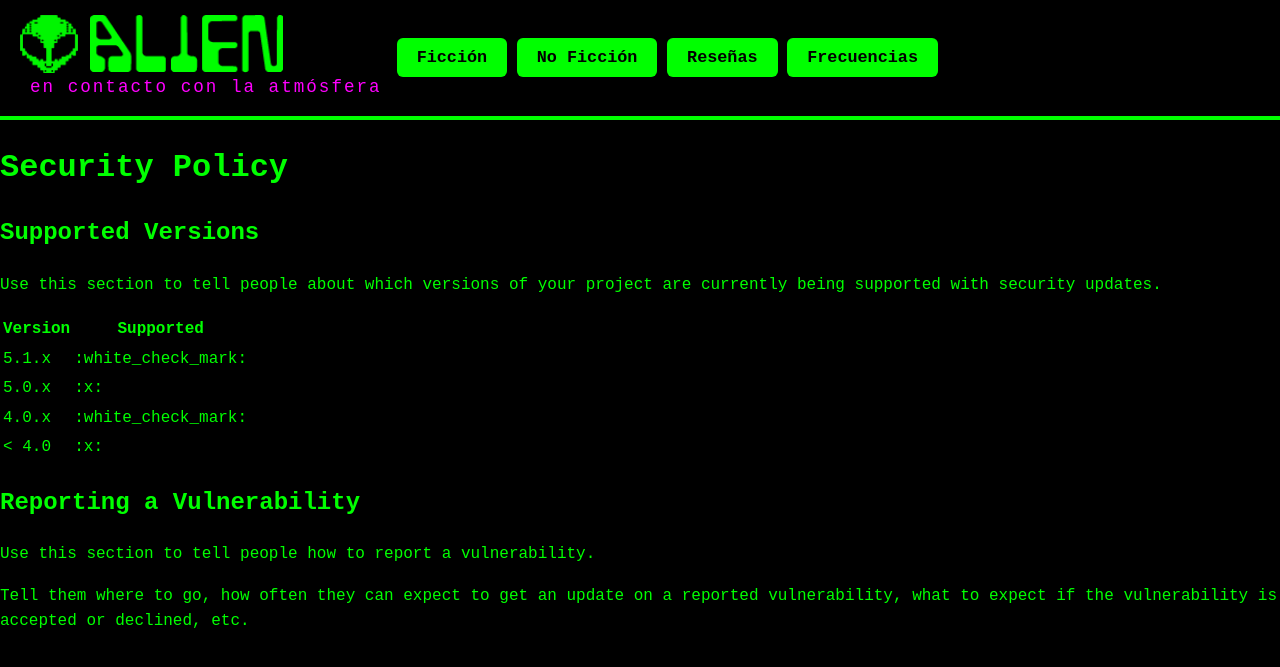
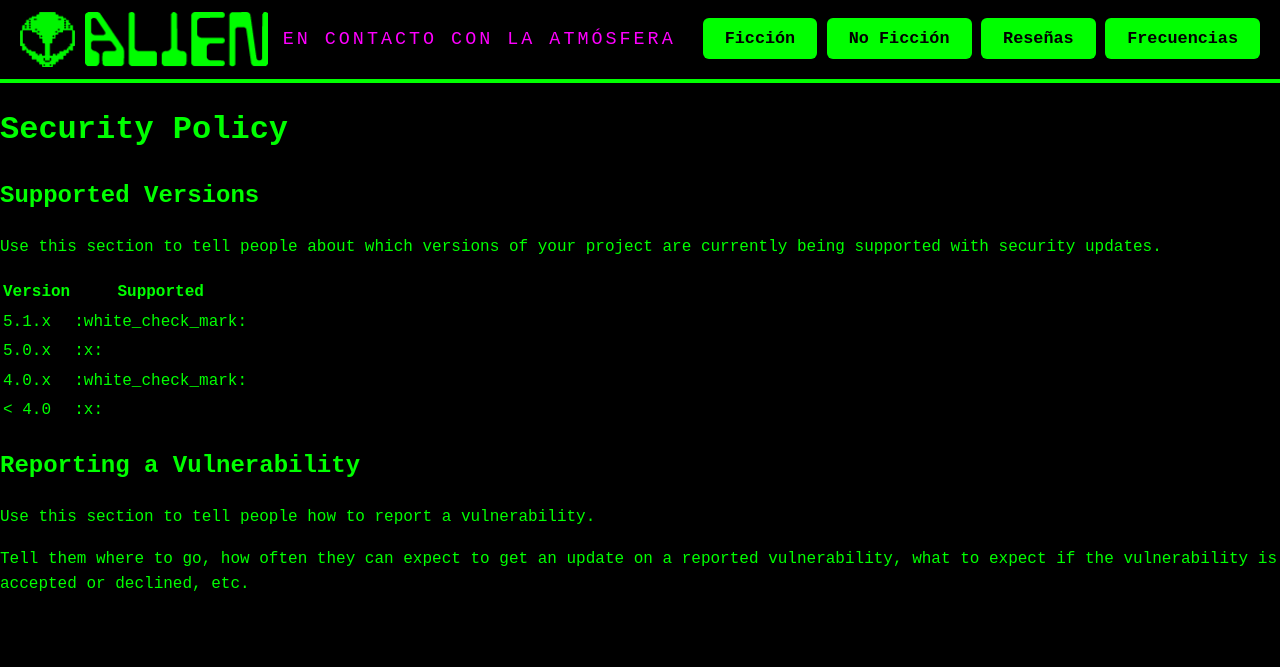
Before and after one commit to alienrevista-nave/Alien-Revista-2.0, a Jekyll site: the page built from SECURITY.md, in a window 1280 px wide. Shown: the top 667 px of the page. Built offline with Jekyll 4.4.1, drawn with Linux system fonts in a browser that asks for light colours; our own code applies the rules of GitHub Pages for plain Markdown files.

Commit message:
Update style.cssheader

```diff
--- a/assets/css/style.css
+++ b/assets/css/style.css
@@ -7,18 +7,25 @@ body {
   line-height: 1.6;
 }
 
-/* ==================== HEADER MEJORADO ==================== */
+/* ==================== HEADER ==================== */
 .header {
   position: sticky;
   top: 0;
-  background: black;
+  background: #000;
   border-bottom: 4px solid #00ff00;
-  padding: 15px 20px;
+  padding: 12px 20px;
   display: flex;
   align-items: center;
   flex-wrap: wrap;
+  justify-content: space-between;
   gap: 15px;
   z-index: 100;
+}
+
+.logo-container {
+  display: flex;
+  align-items: center;
+  gap: 15px;
 }
 
 .logo-link {
@@ -27,42 +34,40 @@ body {
   text-decoration: none;
 }
 
-.alien-icon { height: 58px; margin-right: 12px; }
-.alien-text { height: 58px; }
+.alien-icon { height: 55px; margin-right: 10px; }
+.alien-text { height: 55px; }
 
 .tagline {
   color: #ff00ff;
-  font-size: 1.1em;
-  letter-spacing: 2px;
-  margin-left: 10px;
-  white-space: nowrap;
+  font-size: 1.15em;
+  letter-spacing: 3px;
+  text-transform: uppercase;
 }
 
 /* Botones verdes estilo mockup */
 .nav-btn {
   background: #00ff00;
-  color: black;
-  padding: 10px 20px;
+  color: #000;
+  padding: 11px 22px;
   border-radius: 6px;
   text-decoration: none;
   font-weight: bold;
   font-size: 1.05em;
-  transition: all 0.3s;
+  transition: all 0.3s ease;
+  white-space: nowrap;
 }
 
 .nav-btn:hover {
   background: #ff00ff;
-  color: white;
-  transform: translateY(-2px);
+  color: #fff;
+  transform: scale(1.05);
 }
 
-/* Ocultar checkbox */
-.menu-toggle {
-  display: none;
-}
+/* Hamburguesa */
+.menu-toggle { display: none; }
 
 .hamburger {
-  font-size: 2.4em;
+  font-size: 2.5em;
   color: #ff00ff;
   cursor: pointer;
   display: none;
@@ -72,11 +77,11 @@ body {
 /* ==================== RESPONSIVE ==================== */
 @media (max-width: 900px) {
   .header {
-    justify-content: space-between;
+    padding: 12px 15px;
   }
 
   .tagline {
-    display: none; /* se oculta en móvil para no saturar */
+    display: none;
   }
 
   .nav {
@@ -86,15 +91,16 @@ body {
     top: 100%;
     left: 0;
     width: 100%;
-    background: black;
+    background: #000;
     padding: 20px;
     border-top: 4px solid #00ff00;
-    gap: 10px;
+    gap: 12px;
   }
 
   .nav-btn {
     text-align: center;
-    padding: 14px;
+    padding: 16px;
+    font-size: 1.1em;
   }
 
   .hamburger {
@@ -106,6 +112,10 @@ body {
   }
 }
 
+/* Quitar checkbox visible */
+input[type="checkbox"].menu-toggle {
+  display: none !important;
+}
 /* Quitar el cuadradito blanco */
 input[type="checkbox"] {
   display: none;
```
